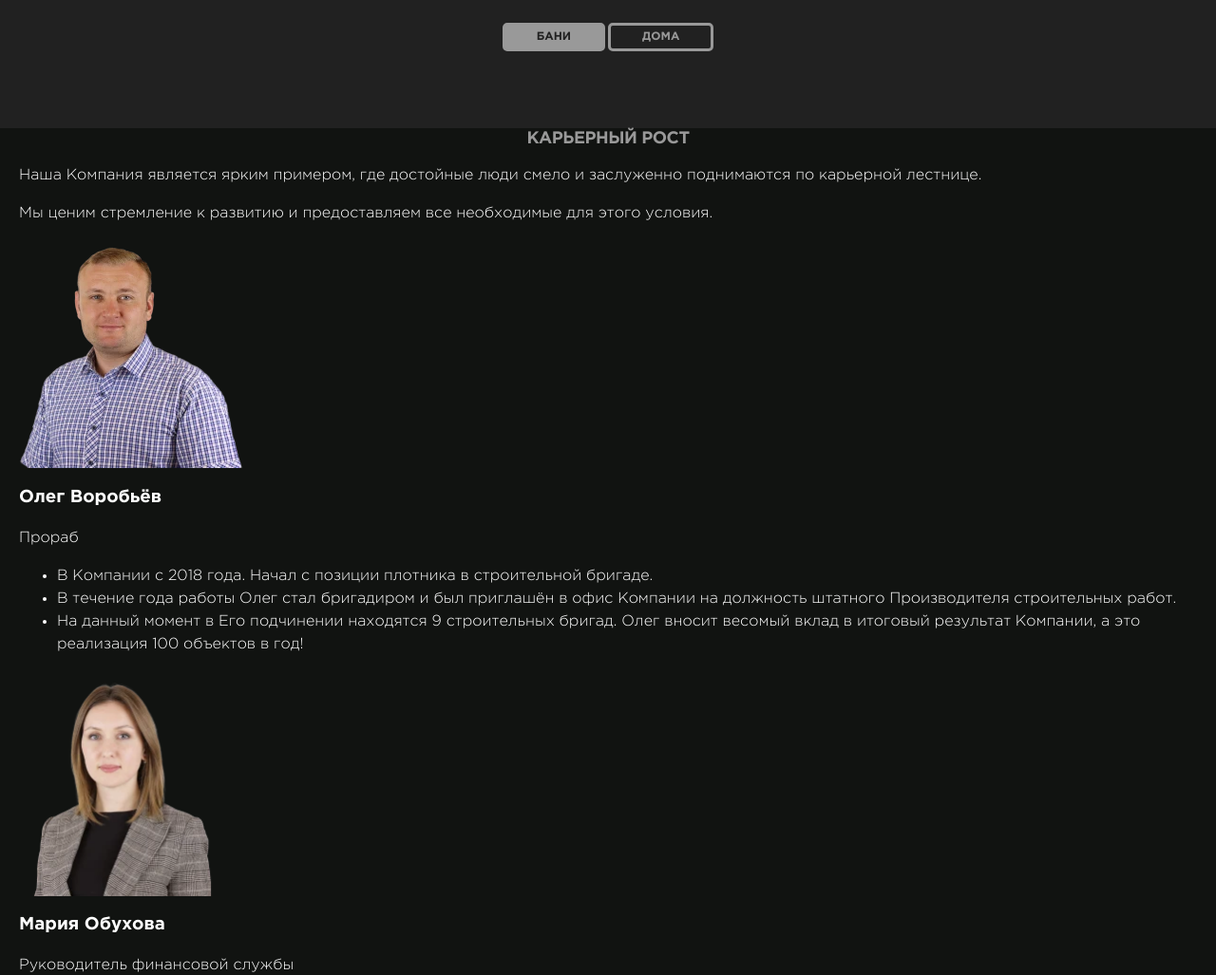
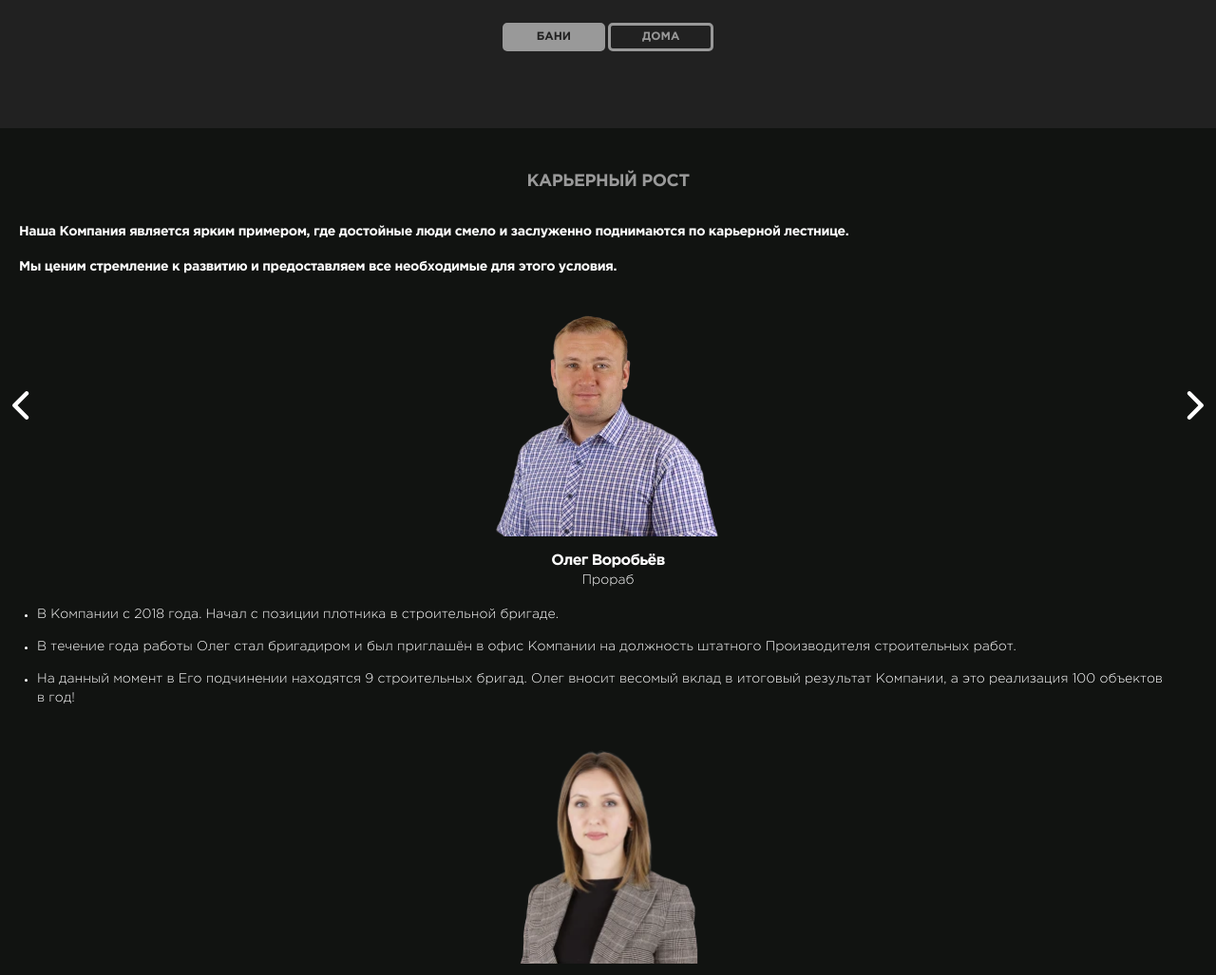
Before and after one commit to AnyaPerelygina/pplk, a website: page source/index.html in a window 1280 px wide. Shown: the part 2780-3807 px from the top of the page at 95% size. Drawn offline with nearby package versions, Linux system fonts and the light colour scheme; files that its build step writes are made by us from their sources; files whose address does not match are found by name.

Commit message:
feat: добавляет стили блоку Карьерный рост

```diff
--- a/source/index.html
+++ b/source/index.html
@@ -395,7 +395,12 @@
             <h2 class="employees__title title">Карьерный рост</h2>
             <p>Наша&nbsp;Компания является ярким примером, где&nbsp;достойные люди смело и&nbsp;заслуженно поднимаются по&nbsp;карьерной лестнице.</p>
             <p>Мы&nbsp;ценим стремление к&nbsp;развитию и&nbsp;предоставляем все&nbsp;необходимые для&nbsp;этого условия.</p>
-            <div class="employees__employees swiper">
+            <button class="employees__button employees__button--prev" type="button" aria-label="Назад.">
+              <svg width="18" height="30" xmlns="http://www.w3.org/2000/svg" role="img" aria-label="Назад.">
+                <use href="img/sprite.svg#arrow"></use>
+              </svg>
+            </button>
+            <div class="employees__wrapper swiper">
               <div class="employees__slide swiper-slide">
                 <picture>
                   <source type="image/webp" media="(min-width: 320px)" srcset="img/employees/Oleg.webp, img/employees/Oleg@2x.webp 2x">
@@ -442,6 +447,11 @@
                 </div>
               </div>
             </div>
+            <button class="employees__button employees__button--next" type="button" aria-label="Назад.">
+              <svg width="18" height="30" xmlns="http://www.w3.org/2000/svg" role="img" aria-label="Назад.">
+                <use href="img/sprite.svg#arrow"></use>
+              </svg>
+            </button>
           </div>
         </section>
         <section class="promo">
--- a/source/sass/blocks/employees.scss
+++ b/source/sass/blocks/employees.scss
@@ -1,3 +1,82 @@
 .employees {
   background-color: $color-black-bean;
+
+  .container {
+    position: relative;
+    padding: 45px 20px 15px;
+  }
+
+  .title {
+    margin: 0 0 32px;
+  }
+
+  p {
+    font-weight: 700;
+    font-size: 14px;
+    line-height: 20px;
+    letter-spacing: -0.4px;
+    text-align: start;
+    margin: 0 0 17px;
+  }
+
+  img {
+    margin: 17px auto 0;
+  }
+
+  &__text {
+    display: flex;
+    flex-direction: column;
+    justify-content: center;
+    margin: 16px 0;
+
+    h3 {
+      margin: 0;
+      font-size: 16px;
+      font-weight: 700;
+      line-height: 20px;
+      letter-spacing: -0.7px;
+      text-align: center;
+    }
+
+    span {
+      font-size: 14px;
+      font-weight: 400;
+      line-height: 20px;
+      text-align: center;
+    }
+  }
+
+  &__list {
+    padding: 0 0 0 19px;
+    display: flex;
+    flex-direction: column;
+    row-gap: 14px;
+
+    li {
+      font-size: 14px;
+      font-weight: 400;
+      line-height: 20px;
+    }
+  }
+
+  &__button {
+    position: absolute;
+    top: 18.2%;
+    width: 18px;
+    height: 30px;
+    border: none;
+    background-color: transparent;
+    background-repeat: no-repeat;
+    padding: 0;
+    cursor: pointer;
+  }
+
+  &__button--prev {
+    left: 13px;
+  }
+
+  &__button--next {
+    right: 13px;
+    transform: rotate(180deg);
+  }
 }
```
Also changed, not shown: build/css/style.css, build/css/style.min.css, build/index.html, 1 other file.
